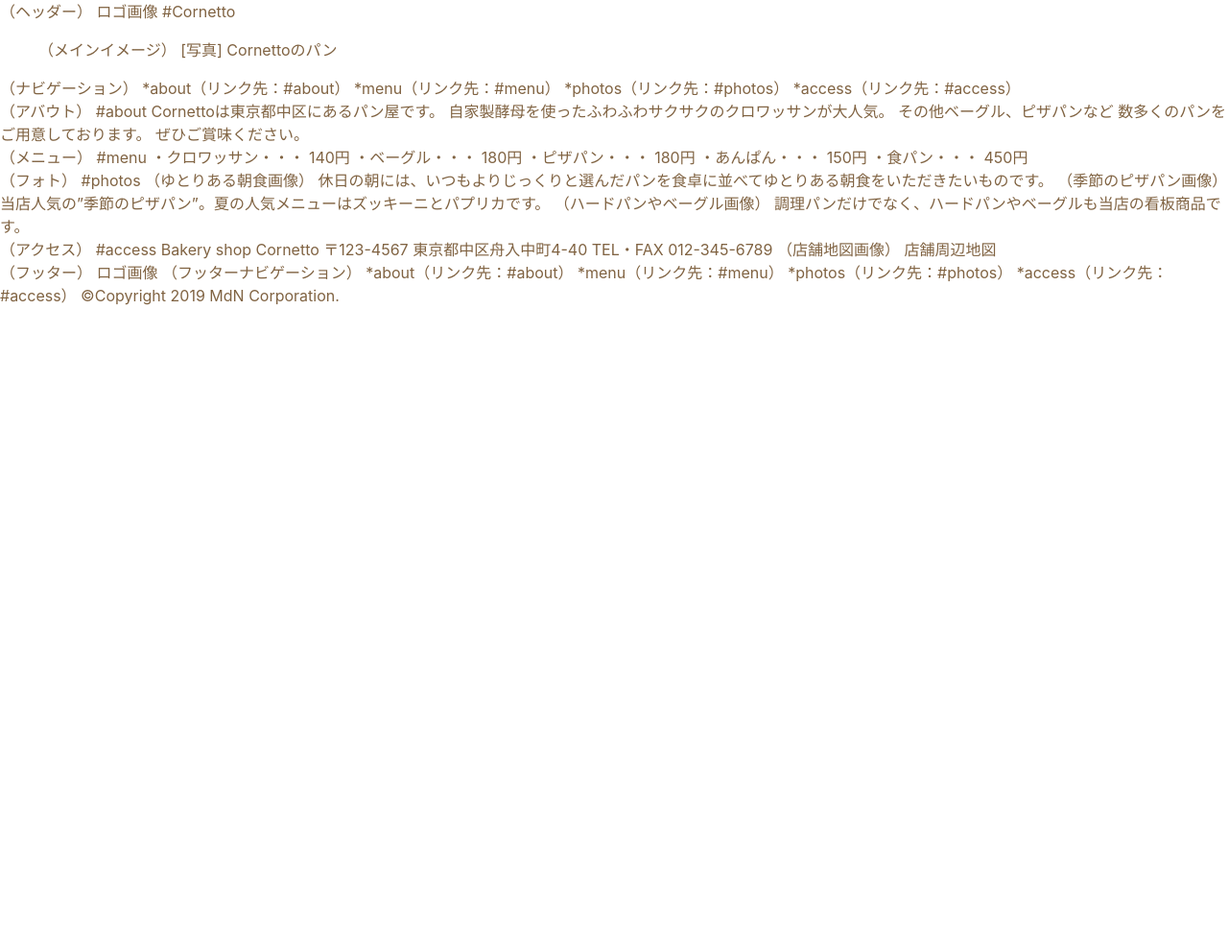
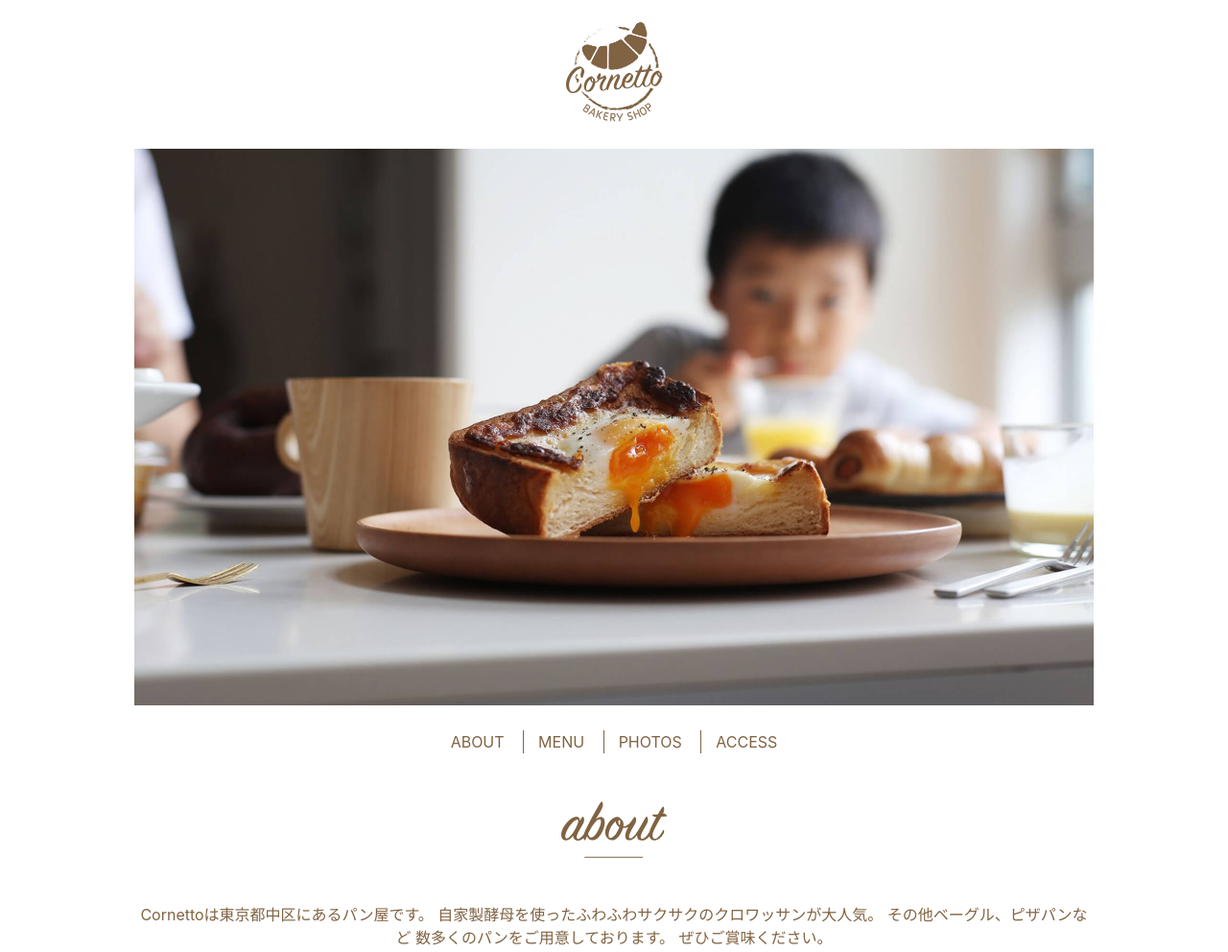
Before and after one commit to kaeru-0127/S1A217, a plain HTML site: page lesson6/index.html in a window 1280 px wide. Shown: the top 992 px of the page at 96% size. Before the commit the page ends 800 px from the top, so only its background shows below. Drawn offline with Linux system fonts and the light colour scheme.

Commit message:
Add files via upload
html.index修正

```diff
--- a/lesson6/css/style.css
+++ b/lesson6/css/style.css
@@ -15,9 +15,38 @@ body {
 }
 
 /* 各要素の初期スタイル調整 */
-
+h1,h2 {
+  margin-top: 0;
+  margin-bottom: 30px;
+  line-height: 1.2;
+}
+a {
+  color: #806342;
+  text-decoration: none;
+}
+a:hover {
+  text-decoration: underline;
+}
+p {
+  margin-top: 0;
+  margin-bottom: 1em;
+}
+ul {
+  margin: 1em 0;
+  padding: 0;
+  list-style: none;
+}
+figure {
+  margin: 0;
+}
+img {
+  max-width: 100%;
+  height: auto;
+}
+address {
+  font-style: normal;
+}
 /* 初期スタイル調整ここまで */
-
 
 /* --------------------------------------------------
   細部のスタイル指定ここから
@@ -25,51 +54,85 @@ body {
 
 /* ヘッダー */
 .header {
-   /* 横幅の指定 */
-   /* 左右中央揃え */
-   /* 上下・左右の内余白 */
+  width: 1000px;
+  margin: 0 auto;
+  padding: 20px 0;
 }
 
 /* ロゴ */
 .logo {
-   /* 上下左右の外余白 */
-   /* テキスト中央揃え */
+  margin: 0;
+  text-align: center;
 }
 
 /* メイン */
-
+.main {
+  width: 1000px;
+  margin: 0 auto;
+}
 /* トップ（メインイメージ） */
-
+.top {
+  margin-bottom: 20px;
+  text-align: center;
+}
 /* ナビゲーション */
-
+.nav {
+  margin-bottom: 50px;
+  text-align: center;
+}
 /* ナビリスト */
-
+.nav-list li {
+  display: inline-block;
+  margin: 0;
+  border-left: 1px solid #806342;
+}
+.nav-list li:first-child {
+  border-left: none;
+}
+.nav-list a {
+  display: inline-block;
+  padding: 0 15px;
+  line-height: 1.2;
+  text-transform: uppercase;
+}
 /* セクション */
-
+.section {
+  margin: 0 auto 80px;
+}
 /* 見出し */
-
+.heading {
+  margin-bottom: 40px;
+  text-align: center;
+}
 /* アバウト */
-
+.about {
+  text-align: center;
+}
 /* メニュー */
-
-
+.menu {
+  text-align: center;
+}
 /* メニューリスト */
 .menu-list {
-   /* ul要素の横幅を自動的に定めている */
-   /* 左のマージン */
-   /* リストの先頭にリストマーク（・）をつける */
-   /* テキスト左揃え */
+  display: inline-block;
+  margin-left: 30px;
+  list-style: disc;
+  text-align: left;
 }
 .menu-list li {
-   /* 下のマージン */
+  margin-bottom: 10px;
 }
-
 /* フォト */
-
-
+.photos {
+  width: 750px;
+}
 /* フォトリスト */
-
-
+.photos-list li {
+  margin-bottom: 30px;
+}
+.photos figcaption {
+  font-size: 12px;
+}
 /* アクセス */
 .access {
   width: 600px; /* アクセス全体の横幅 */
@@ -78,11 +141,10 @@ body {
 /* アクセス 左右横並び */
 .access-row {
   /* flexbox（横並びにする要素の親に指定） */
-
+  display: flex;
   /* flexboxの中身を左右均等に配置する */
-
+  align-items: center;
   /* flexboxの中身の上下を中央揃えにする */
-
   margin: 0 auto;
 }
 
@@ -99,7 +161,7 @@ body {
 /* 右側（フレックスアイテム） */
 .access-map {
   /* フレックスアイテムへの指定 */
-
+  flex: 0 1 295px;
   max-width: 295px;
 }
 
@@ -114,7 +176,7 @@ body {
 /* フッターの中身 */
 .footer-container {
   /* flexbox（横並びにする要素の親に指定） */
-
+  display: flex;
   width: 660px;
   margin: 0 auto;
 }
@@ -122,7 +184,7 @@ body {
 /* フッターロゴ（左側） */
 .footer-logo {
   /* フレックスアイテムへの指定 */
-
+  flex: 0 1 200px;
   max-width: 200px;
   margin: 0;
 }
@@ -130,7 +192,7 @@ body {
 /* フッター その他要素（右側） */
 .footer-body {
   /* フレックスアイテムへの指定 */
-
+  flex: 0 1 auto;
   padding-top: 20px;
 }
 
--- a/lesson6/index.html
+++ b/lesson6/index.html
@@ -16,86 +16,108 @@
     <link rel="stylesheet" href="css/style.css" />
   </head>
   <body>
-    <header>
-    （ヘッダー）
-    ロゴ画像
-    #Cornetto
+    <header class="header">
+    <h1 class="logo"><img src="img/logo.svg" alt="Cornetto"></h1>
     </header>
-
     <!-- <main>の中身をマークアップ -->
-    <main>
-    <figure>
-    （メインイメージ）
-    [写真]
-    Cornettoのパン
+    <main class="main">
+    <figure class="top">
+    <img src="img/top.jpg" alt="Cornettoのパン" >
     </figure>
 
-    <nav>
-    （ナビゲーション）
-    *about（リンク先：#about）
-    *menu（リンク先：#menu）
-    *photos（リンク先：#photos）
-    *access（リンク先：#access）
+    <nav class="nav">
+      <ul class="nav-list">
+        <li><a href="#about">about</a></li>
+        <li><a href="#manu">menu</a></li>
+        <li><a href="#photos">photos</a></li>
+        <li><a href="#access">access</a></li>
+      </ul>
     </nav>
 
-    <section>
-    （アバウト）
-    #about
-    Cornettoは東京都中区にあるパン屋です。
+    <section class="section about" id="about">
+    <h2 class="heading">
+      <img src="img/ttl_about.svg" alt="about">
+    </h2>
+    <p>Cornettoは東京都中区にあるパン屋です。
     自家製酵母を使ったふわふわサクサクのクロワッサンが大人気。
     その他ベーグル、ピザパンなど
     数多くのパンをご用意しております。
     ぜひご賞味ください。
+    </p>
     </section>
 
-    <section>
-    （メニュー）
-    #menu
-    ・クロワッサン・・・ 140円
-    ・ベーグル・・・ 180円
-    ・ピザパン・・・ 180円
-    ・あんぱん・・・ 150円
-    ・食パン・・・ 450円
+    <section class="section menu" id="menu">
+    <h2 class="heading">
+      <img src="img/ttl_menu.svg" alt="menu">
+    </h2>
+    <ul class="menu-list">
+    <li>クロワッサン・・・ 140円</li>
+    <li>ベーグル・・・ 180円</li>
+    <li>ピザパン・・・ 180円</li>
+    <li>あんぱん・・・ 150円</li>
+    <li>食パン・・・ 450円</li>
+    </ul>
     </section>
 
-    <section>
-    （フォト）
-    #photos
-
-    （ゆとりある朝食画像）
-    休日の朝には、いつもよりじっくりと選んだパンを食卓に並べてゆとりある朝食をいただきたいものです。
-
-    （季節のピザパン画像）
-    当店人気の”季節のピザパン”。夏の人気メニューはズッキーニとパプリカです。
-
-    （ハードパンやベーグル画像）
-    調理パンだけでなく、ハードパンやベーグルも当店の看板商品です。
+    <section class="section photos" id="photos">
+    <h2 class="heading">
+      <img src="img/ttl_photos.svg" alt="photos">
+    </h2>
+    <ul class="photos-list">
+      <li>
+        <figure>
+          <img src="img/photos_01.jpg" alt="ゆとりある朝食">
+            <figcaption> 休日の朝には、いつもよりじっくりと選んだパンを食卓に並べてゆとりある朝食をいただきたいものです。</figcaption>
+        </figure>
+      </li>
+      <li>
+        <figure>
+          <img src="img/photos_02.jpg" alt="季節のピザパン画像">
+            <figcaption>当店人気の”季節のピザパン”。夏の人気メニューはズッキーニとパプリカです。</figcaption>
+        </figure>
+      </li>
+      <li>
+        <figure>
+          <img src="img/photos_03.jpg" alt="ハードパンやベーグル画像">
+            <figcaption>調理パンだけでなく、ハードパンやベーグルも当店の看板商品です。</figcaption>
+        </figure>
+      </li>
+    </ul>
     </section>
 
-    <section>
-    （アクセス）
-    #access
-    Bakery shop Cornetto
-    〒123-4567
-    東京都中区舟入中町4-40
-    TEL・FAX 012-345-6789
-
-    （店舗地図画像）
-    店舗周辺地図
+    <section class="section access" id="access">
+    <h2 class="heading">
+      <img src="img/ttl_access.svg" alt="access">
+    </h2>
+    <div class="access-row">
+      <address class="access-address">
+      <strong>Bakery shop Cornetto</strong><br>
+      〒123-4567<br>
+      東京都中区舟入中町4-40<br>
+      <strong>TEL・FAX 012-345-6789</strong>
+      </address>
+      <figure class="access-map">
+        <img src="img/map.png" alt="店舗周辺地図">
+      </figure>
+    </div>
     </section>
     </main>
 
-    <footer>
-    （フッター）
-    ロゴ画像
-
-    （フッターナビゲーション）
-    *about（リンク先：#about）
-    *menu（リンク先：#menu）
-    *photos（リンク先：#photos）
-    *access（リンク先：#access）
-
-    &copy;Copyright 2019 MdN Corporation.
+    <footer class="footer">
+    <div class="footer-container">
+      <p class="footer-logo"><img src="img/logo_w.svg" alt="Cornetto"></p>
+      <div class="footer-body">
+        <nav class="footer-nav">
+        <ul class="footer-nav-list">
+          <li><a href="#about">about</a></li>
+          <li><a href="#menu">menu</a></li>
+          <li><a href="#photos">photos</a></li>
+          <li><a href="#access">access</a></li>
+        </ul>
+        </nav>
+        <p><small>&copy;Copyright 2019 MdN Corporation.</small></p>
+      </div>
+    </div>
     </footer>
   </body>
 </html>
```
